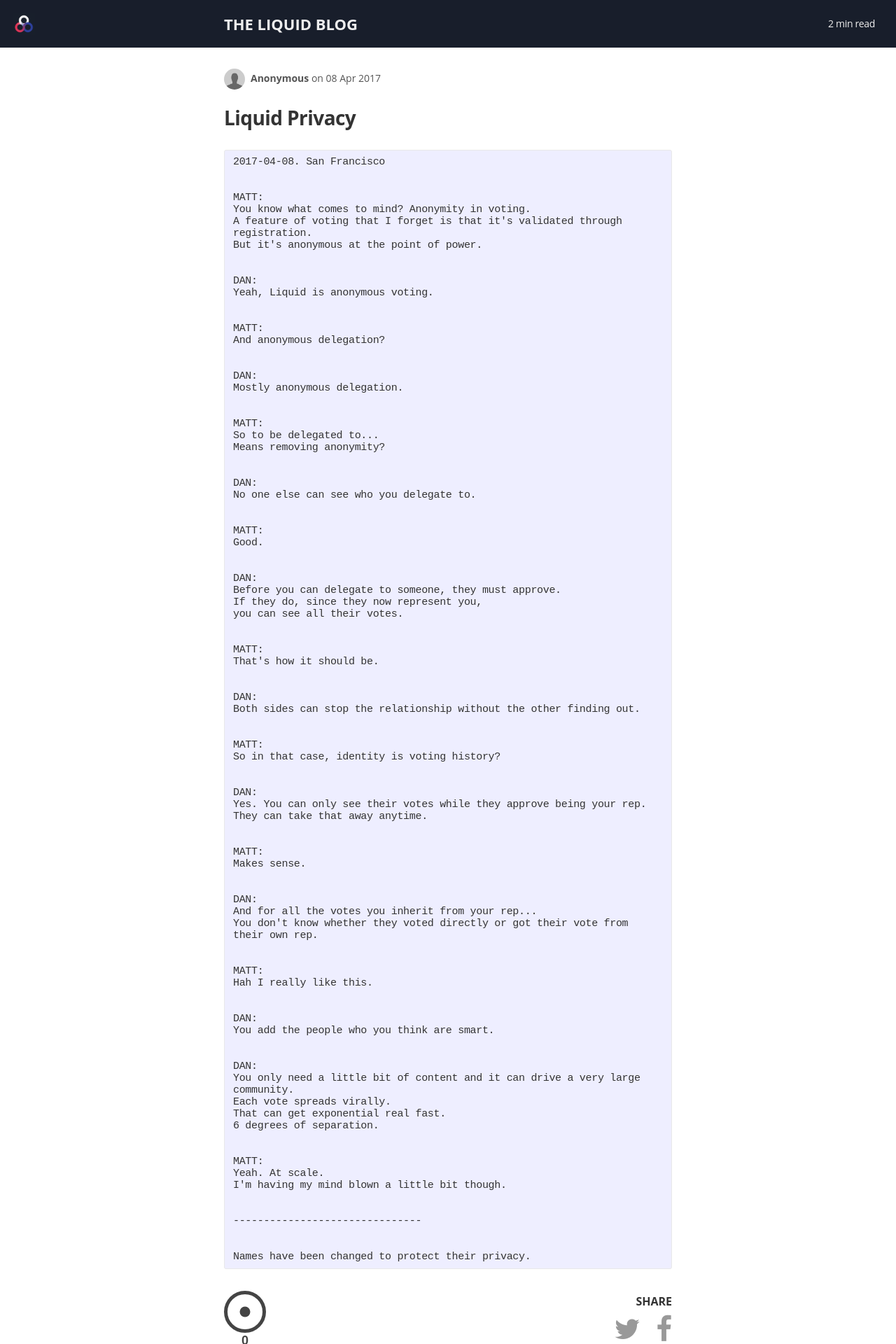
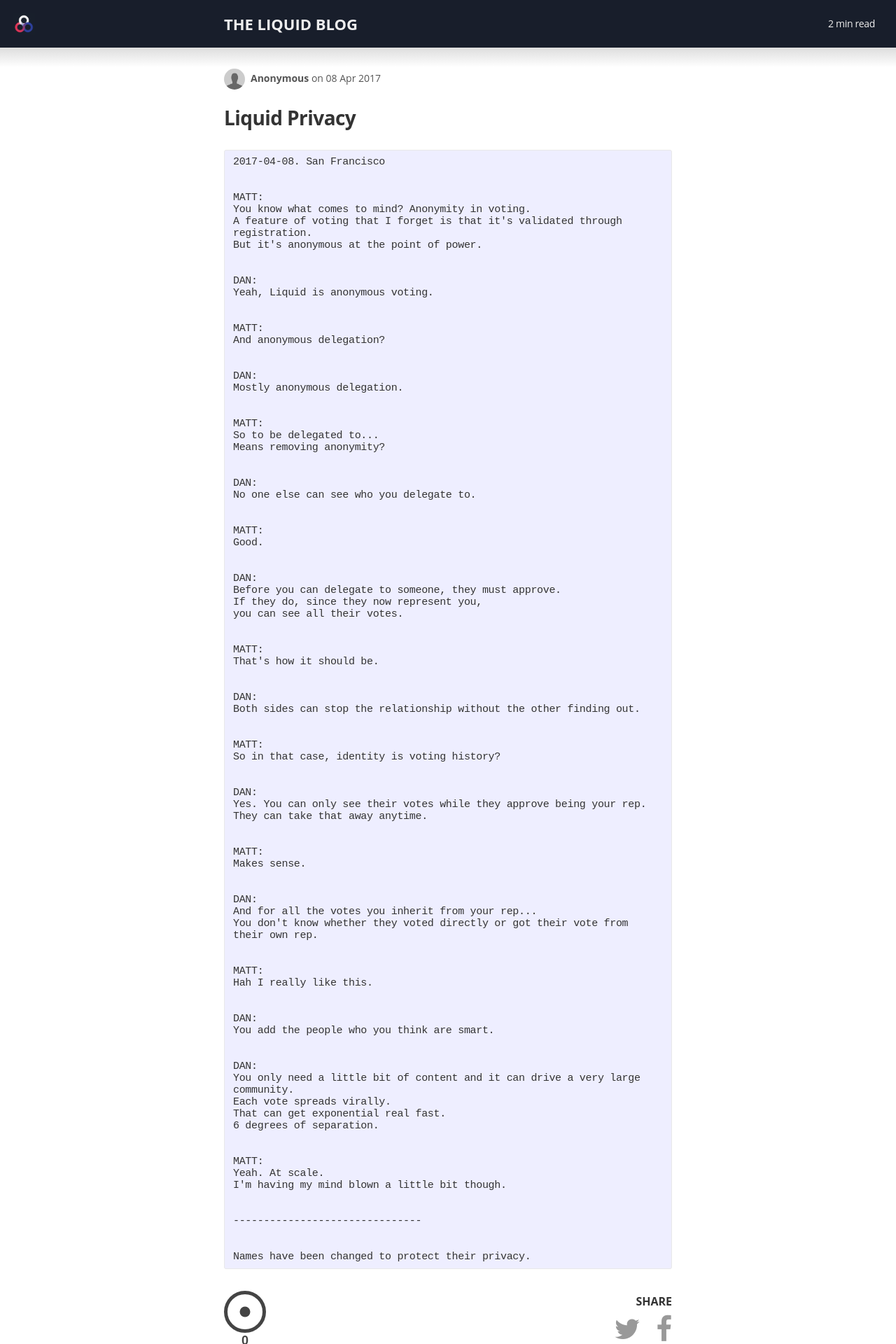
Before and after one commit to voteliquid/blog, a Jekyll site: the page built from _posts/2017-04-08-liquid-privacy.md, in a window 1280 px wide. Shown: the top 1920 px of the page at 70% size. Built offline with Jekyll 4.4.1, drawn with Linux system fonts in a browser that asks for light colours; nearby versions of some CDN libraries; some web fonts are replaced.

Commit message:
Add subtle gradient to the top of index and posts

```diff
--- a/_layouts/post.html
+++ b/_layouts/post.html
@@ -10,6 +10,7 @@
       <div class="title-container">
         <p class="blog-title"><a href="/">{{ site.title }}</a></p>
       </div>
+      <div class="top-gradient" />
     </div>
     <main class="content" role="main">
       <article class="post">
--- a/css/main.sass
+++ b/css/main.sass
@@ -60,12 +60,11 @@
     text-indent: -9999px
 
 .blog-header
+  background: linear-gradient(to bottom, #fff 1%, #d9d9d9 2%, #fff 52%)
+  margin: 0 auto
+  padding: 0
+  position: relative
   width: 100%
-  max-width: 640px
-  margin: 0 auto
-  position: relative
-  padding: 0
-  @include box-sizing(border-box)
   @include respond-to(800)
     padding: 0 $rs
   .blog-logo
@@ -157,7 +156,13 @@
       a
         color: #eee
         text-decoration: none
-
+  .top-gradient
+    background: linear-gradient(to bottom, #ddd 0%, #fff 100%)
+    height: 28px
+    position: absolute
+    top: 68px
+    width: 100%
+    z-index: -1
 
 .content
   width: 100%
```
